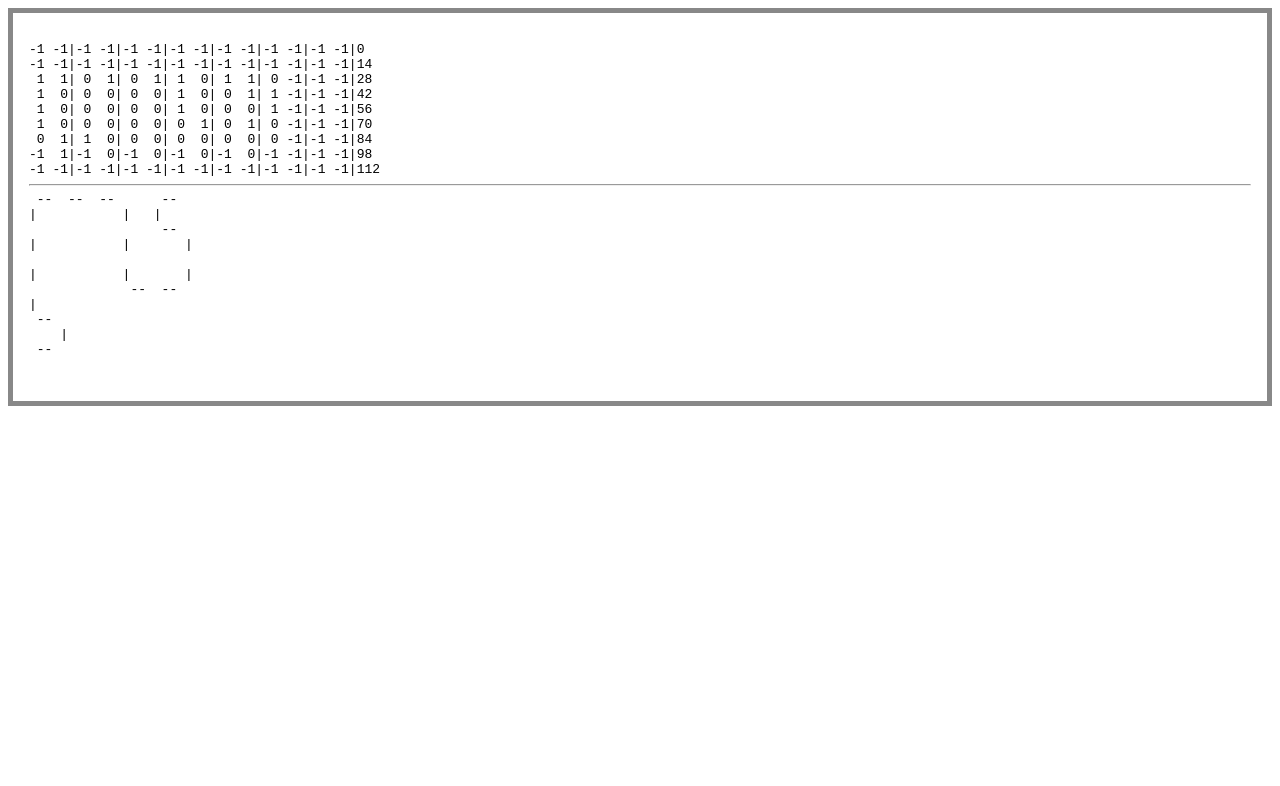
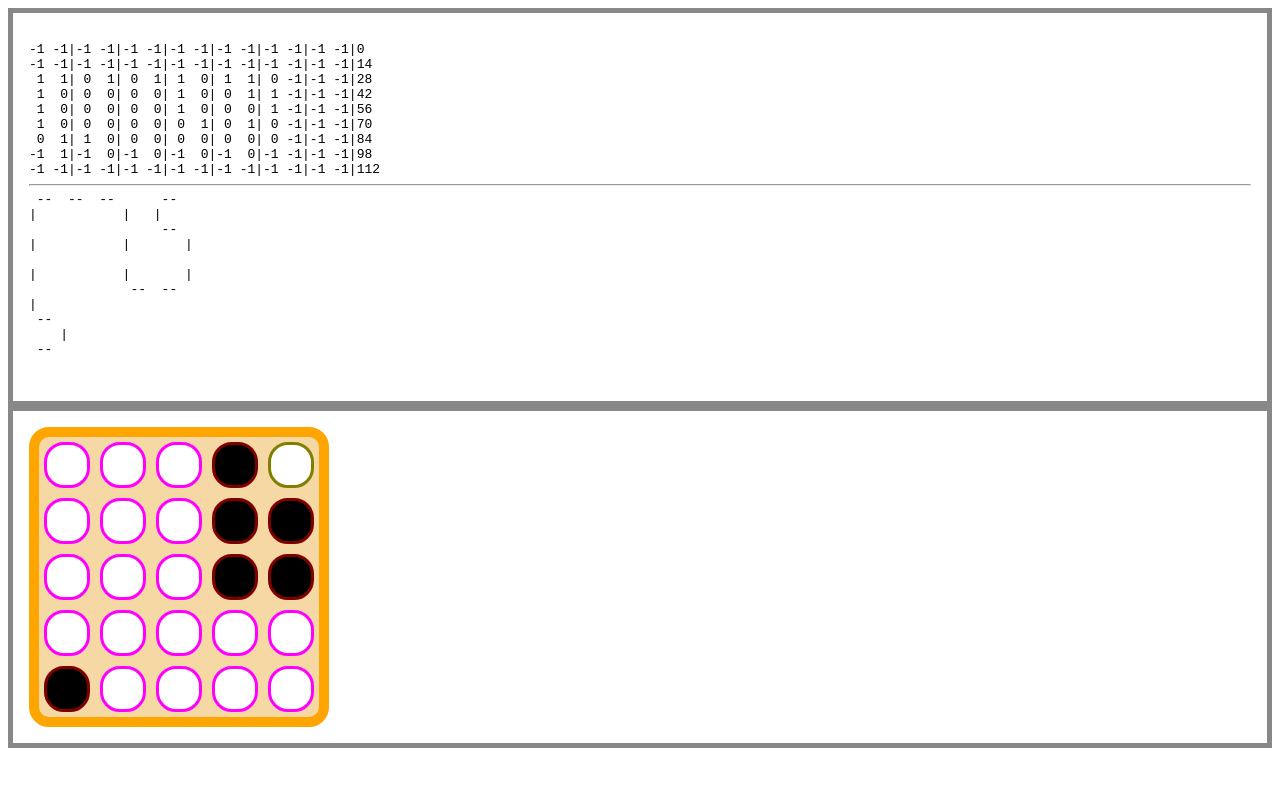
Before and after one commit to Searle/witness-puzgen, a plain HTML site: page index.html in a window 1280 px wide. Drawn offline with Linux system fonts and the light colour scheme.

Commit message:
show_cells zugefuegt

```diff
--- a/index.html
+++ b/index.html
@@ -1,9 +1,25 @@
 <style>
-div {
+.module {
     padding: 1rem;
     border: 5px solid #888;
     margin: 1rem:
 }
+.panel {
+    border: 10px solid orange;
+    display: inline-block;
+    border-radius: 20px;
+}
+.panel.bw {
+    background-color: #f5d8a3;
+}
+.circle {
+    display: inline-block;
+    width: 40px;
+    height: 40px;
+    border-radius: 20px;
+    margin: 5px;
+}
 </style>
-<div id="walls"></div>
+<div id="walls" class="module"></div>
+<div id="cells" class="module"></div>
 <script src="main.js"></script>
--- a/main.js
+++ b/main.js
@@ -5,19 +5,19 @@ const colors= [
     '#008000', '#800080', '#008080', '#000080'
 ];
 
-var show_walls= function( walls, w, h ) {
+const show_walls= function( walls, w, h ) {
     const per_line= (w + 2) * 2;
     const v= (value) => value < 0 ? value : ' ' + value;
-    let s= '';
+    let html= '';
 
     for ( let y= 0; y < h + 4; y++ ) {
         for ( let x= 0; x < w + 2; x++ ) {
             const i= y * per_line + x * 2;
-            s += v(walls[i]) + ' ' + v(walls[i + 1]) + '|';
+            html += v(walls[i]) + ' ' + v(walls[i + 1]) + '|';
         }
-        s += y * per_line + '<br>';
+        html += y * per_line + '<br>';
     }
-    s += '<hr>';
+    html += '<hr>';
     for ( let y= 0; y < h + 1; y++ ) {
         let v= '';
         let h= '';
@@ -26,13 +26,14 @@ var show_walls= function( walls, w, h ) {
             v += walls[i + 1] == 1 ? ' -- ' : '    ';
             h += walls[i] == 1 ? '|   ' : '    ';
         }
-        s += v + '<br>' + h + '<br>';
+        html += v + '<br>' + h + '<br>';
     }
-    document.getElementById('walls').innerHTML= '<pre>' + s + '</pre>';
+    html= '<pre>' + html + '</pre>';
+    document.getElementById('walls').innerHTML= html;
 }
 
 
-var gen_cells= function( w, h ) {
+const gen_cells= function( w, h ) {
     const walls= [];
 
     const per_line= (w + 2) * 2;
@@ -203,22 +204,22 @@ console.log("inx=", inx, "dir=", dir, w(inx + ofsF), w(inx + ofsS1), w(inx + ofs
             return 0;
         };
 
-        const mark= function( x, y ) {
+        const mark= function( x, y, color ) {
             cells[y + 1][x + 1]= color;
             cellList.push([ x, y ]);
         };
 
-        const fillList= [ [ 0, 0 ] ];
+        const fillList= [ [ 0, 0, color ] ];
 
         let guard= 1000;
         while ( --guard && fillList.length ) {
             let x= fillList[0][0];
             let y= fillList[0][1];
+            let color= fillList[0][2];
             fillList.shift();
             if ( cells[y + 1][x + 1] !== 0 ) continue;
 
-            color++;
-            mark(x, y);
+            mark(x, y, color);
             while ( --guard && cellList.length ) {
                 let x= cellList[0][0];
                 let y= cellList[0][1];
@@ -227,10 +228,10 @@ console.log("inx=", inx, "dir=", dir, w(inx + ofsF), w(inx + ofsS1), w(inx + ofs
                     const y1= y + DIRS[i][1];
                     if ( cells[y1 + 1][x1 + 1] == 0 ) {
                         if ( cw(x, y, i) == 0 ) {
-                            mark(x1, y1);
+                            mark(x1, y1, color);
                         }
                         else {
-                            fillList.push([ x1, y1 ]);
+                            fillList.push([ x1, y1, color + 1 ]);
                         }
                     }
                 }
@@ -249,7 +250,7 @@ console.log("inx=", inx, "dir=", dir, w(inx + ofsF), w(inx + ofsS1), w(inx + ofs
 //    _change_wall(25, 1);
 //    _change_wall(23, 1);
 
-    for ( let i= 0; i < 50; i++ ) {
+    for ( let i= 0; i < w * h * 2; i++ ) {
         change_wall();
     }
 
@@ -261,8 +262,30 @@ console.log("inx=", inx, "dir=", dir, w(inx + ofsF), w(inx + ofsS1), w(inx + ofs
 };
 
 
-var Panel= function( w, h ) {
+const show_cells= function( cells, w, h, bw ) {
+    let table= "";
+    for ( let y= 0; y < h; y++ ) {
+        let row= '';
+        for ( let x= 0; x < w; x++ ) {
+            if ( bw ) {
+                const color= cells[y + 1][x + 1] & 1 ? '#FFF' : '#000';
+                row += '<span class="circle" style="background-color: ' + color + '; border: 3px solid ' + (colors[cells[y + 1][x + 1] % colors.length]) + '"></span>';
+            }
+            else {
+                row += '<span class="circle" style="background-color: ' + (colors[cells[y + 1][x + 1] % colors.length]) + '"></span>';
+            }
+        }
+        table += '<div>' + row + '</div>';
+    }
+    const html= '<div class="panel' + (bw ? ' bw' : '') + '">' + table + '</div>';
+    document.getElementById('cells').innerHTML= html;
+};
+
+
+const Panel= function( w, h ) {
     var cells= gen_cells(w, h);
+
+    show_cells(cells, w, h, true);
 
 };
 
```
